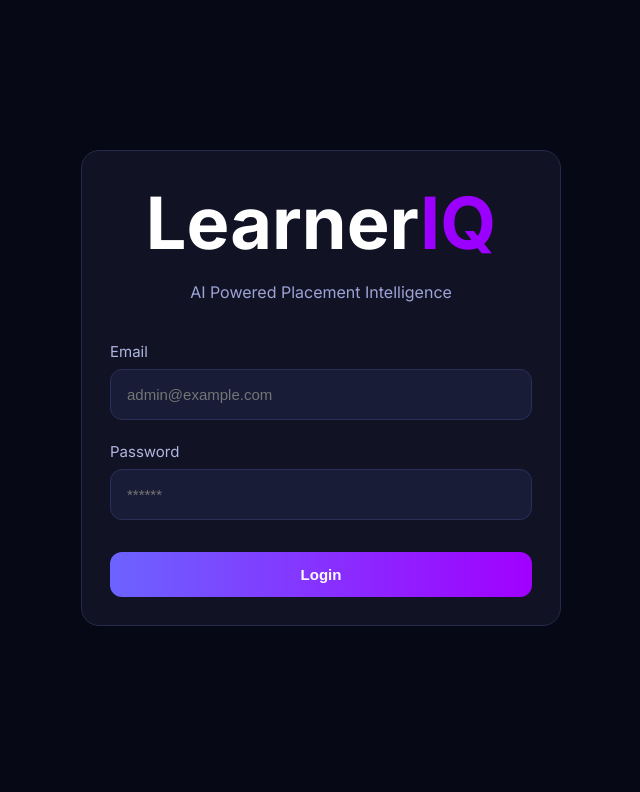
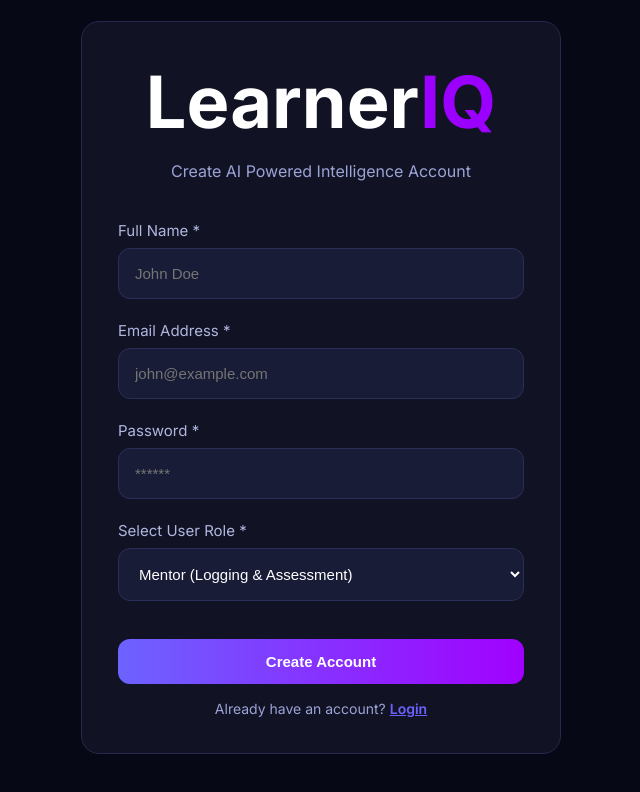
Before and after one commit to amitkr069/Ai-Powered-Learner-and-Placement-Intelligence-Platform-, a React (Vite) app in the folder learner-intelligence-frontend/: page /signup in a window 1280 px wide. Before the commit this address led to /. Shown: the top 792 px of the page, without its empty margins (319-959 px from the left). Built offline with nearby package versions, Linux system fonts and the light colour scheme.

Commit message:
feat: implement Signup page, link from login, and configure route in App.jsx

```diff
--- a/learner-intelligence-frontend/src/App.jsx
+++ b/learner-intelligence-frontend/src/App.jsx
@@ -1,6 +1,7 @@
 import { BrowserRouter, Routes, Route, Navigate } from "react-router-dom";
 
 import Login from "./pages/Login";
+import Signup from "./pages/Signup";
 import AdminDashboard from "./pages/AdminDashboard";
 import AddLearner from "./pages/AddLearner";
 import CsvUpload from "./pages/CsvUpload";
@@ -32,6 +33,7 @@ function App() {
       <Routes>
         {/* Public Login Route */}
         <Route path="/" element={<Login />} />
+        <Route path="/signup" element={<Signup />} />
 
         {/* Admin Dashboard Protected Routes */}
         <Route
--- a/learner-intelligence-frontend/src/pages/Login.jsx
+++ b/learner-intelligence-frontend/src/pages/Login.jsx
@@ -113,6 +113,21 @@ function Login() {
         >
           {loading ? "Authenticating..." : "Login"}
         </button>
+
+        <p style={{ textAlign: "center", fontSize: "14px", color: "var(--text2)", marginTop: "20px" }}>
+          Don't have an account?{" "}
+          <span
+            onClick={() => !loading && navigate("/signup")}
+            style={{
+              color: "var(--primary)",
+              cursor: "pointer",
+              fontWeight: "600",
+              textDecoration: "underline"
+            }}
+          >
+            Sign Up
+          </span>
+        </p>
       </form>
     </div>
   );
--- /dev/null
+++ b/learner-intelligence-frontend/src/pages/Signup.jsx
@@ -0,0 +1,181 @@
+import { useState } from "react";
+import { useNavigate } from "react-router-dom";
+import api from "../services/api";
+
+function Signup() {
+  const [name, setName] = useState("");
+  const [email, setEmail] = useState("");
+  const [password, setPassword] = useState("");
+  const [role, setRole] = useState("MENTOR");
+
+  const [error, setError] = useState("");
+  const [success, setSuccess] = useState("");
+  const [loading, setLoading] = useState(false);
+
+  const navigate = useNavigate();
+
+  const handleSignup = async (e) => {
+    e.preventDefault();
+    if (!name || !email || !password || !role) {
+      setError("Please fill in all fields.");
+      return;
+    }
+
+    setLoading(true);
+    setError("");
+    setSuccess("");
+
+    try {
+      await api.post("/auth/register", {
+        name,
+        email,
+        password,
+        role: role.toUpperCase()
+      });
+
+      setSuccess("Account registered successfully! Redirecting to Login page...");
+      setName("");
+      setEmail("");
+      setPassword("");
+
+      setTimeout(() => {
+        navigate("/", { replace: true });
+      }, 2000);
+    } catch (err) {
+      console.error(err);
+      setError(
+        err.response?.data?.message ||
+        err.response?.data ||
+        "Registration failed. Email might already exist."
+      );
+    } finally {
+      setLoading(false);
+    }
+  };
+
+  return (
+    <div className="login-wrap">
+      <form className="card login-card" onSubmit={handleSignup} style={{ padding: "36px" }}>
+        <div className="login-logo">
+          Learner<span>IQ</span>
+        </div>
+
+        <div className="login-tagline">
+          Create AI Powered Intelligence Account
+        </div>
+
+        {error && (
+          <div
+            style={{
+              background: "rgba(255, 77, 125, 0.15)",
+              color: "#ff4d7d",
+              padding: "12px 16px",
+              borderRadius: "8px",
+              marginBottom: "20px",
+              fontSize: "14px",
+              textAlign: "center",
+              border: "1px solid rgba(255, 77, 125, 0.3)"
+            }}
+          >
+            {error}
+          </div>
+        )}
+
+        {success && (
+          <div
+            style={{
+              background: "rgba(0, 227, 140, 0.15)",
+              color: "#00e38c",
+              padding: "12px 16px",
+              borderRadius: "8px",
+              marginBottom: "20px",
+              fontSize: "14px",
+              textAlign: "center",
+              border: "1px solid rgba(0, 227, 140, 0.3)"
+            }}
+          >
+            {success}
+          </div>
+        )}
+
+        <div className="form-row">
+          <label>Full Name *</label>
+          <input
+            className="form-input"
+            type="text"
+            placeholder="John Doe"
+            value={name}
+            onChange={(e) => setName(e.target.value)}
+            disabled={loading || success}
+            required
+          />
+        </div>
+
+        <div className="form-row">
+          <label>Email Address *</label>
+          <input
+            className="form-input"
+            type="email"
+            placeholder="john@example.com"
+            value={email}
+            onChange={(e) => setEmail(e.target.value)}
+            disabled={loading || success}
+            required
+          />
+        </div>
+
+        <div className="form-row">
+          <label>Password *</label>
+          <input
+            className="form-input"
+            type="password"
+            placeholder="******"
+            value={password}
+            onChange={(e) => setPassword(e.target.value)}
+            disabled={loading || success}
+            required
+          />
+        </div>
+
+        <div className="form-row">
+          <label>Select User Role *</label>
+          <select
+            className="form-select"
+            value={role}
+            onChange={(e) => setRole(e.target.value)}
+            disabled={loading || success}
+          >
+            <option value="MENTOR">Mentor (Logging & Assessment)</option>
+            <option value="ADMIN">Admin (ML Predictions & Registry)</option>
+          </select>
+        </div>
+
+        <button
+          className="btn btn-primary"
+          type="submit"
+          style={{ width: "100%", marginTop: "16px", marginBottom: "16px" }}
+          disabled={loading || success}
+        >
+          {loading ? "Registering..." : "Create Account"}
+        </button>
+
+        <p style={{ textAlign: "center", fontSize: "14px", color: "var(--text2)" }}>
+          Already have an account?{" "}
+          <span
+            onClick={() => !loading && !success && navigate("/")}
+            style={{
+              color: "var(--primary)",
+              cursor: "pointer",
+              fontWeight: "600",
+              textDecoration: "underline"
+            }}
+          >
+            Login
+          </span>
+        </p>
+      </form>
+    </div>
+  );
+}
+
+export default Signup;
```
